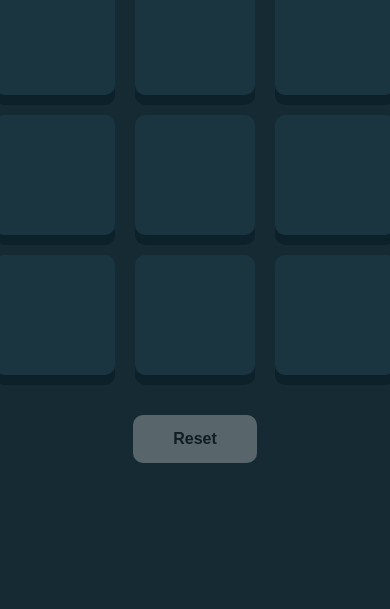
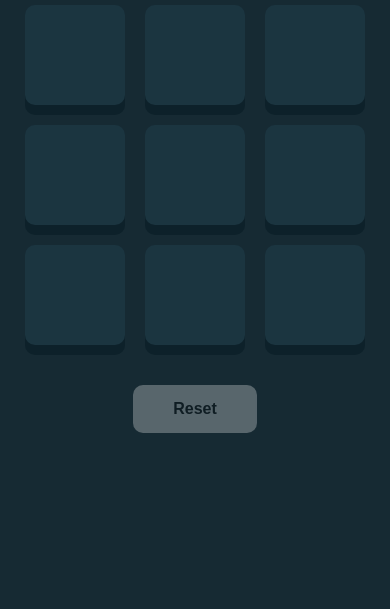
Before and after one commit to PraveenMahra/tic_tac_toe, a website built with Vite: page index.html in a window 390 px wide. Shown: the part 251-860 px from the top of the page. Built offline with nearby package versions, Linux system fonts and the light colour scheme.

Commit message:
respnisve for mobile screens

```diff
--- a/style.css
+++ b/style.css
@@ -85,3 +85,12 @@ h1 {
 .cell-actives {
   background-color: transparent;
 }
+
+@media (max-width: 27rem) {
+  .board {
+    display: grid;
+    grid-template-columns: repeat(3, 100px);
+    grid-template-rows: repeat(3, 100px);
+    gap: 20px;
+  }
+}
```
